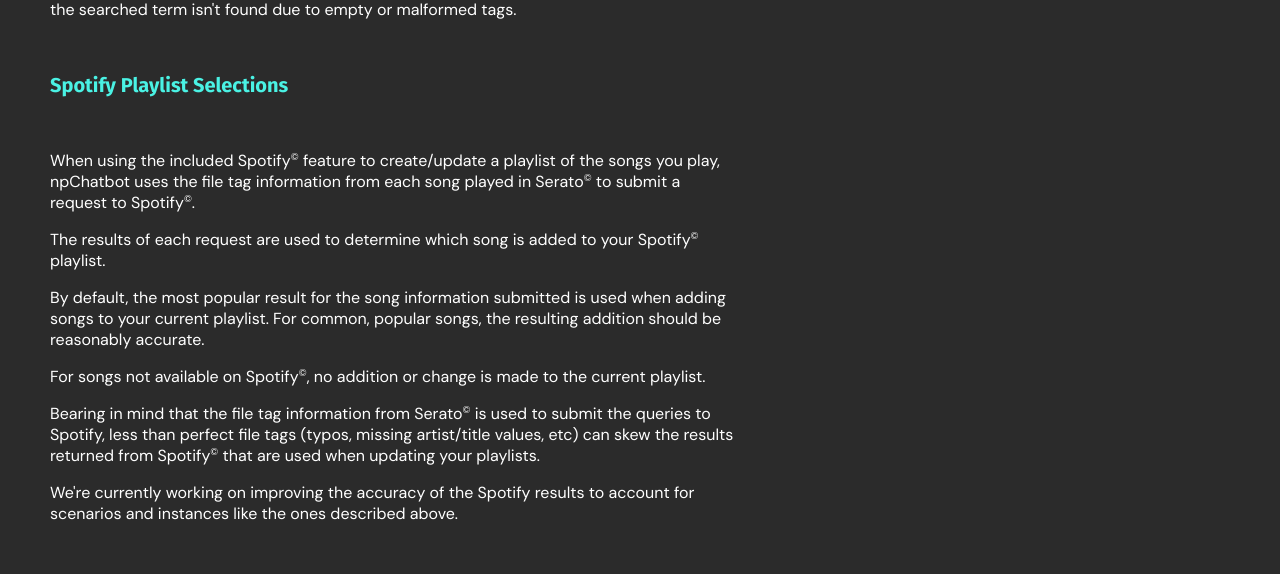
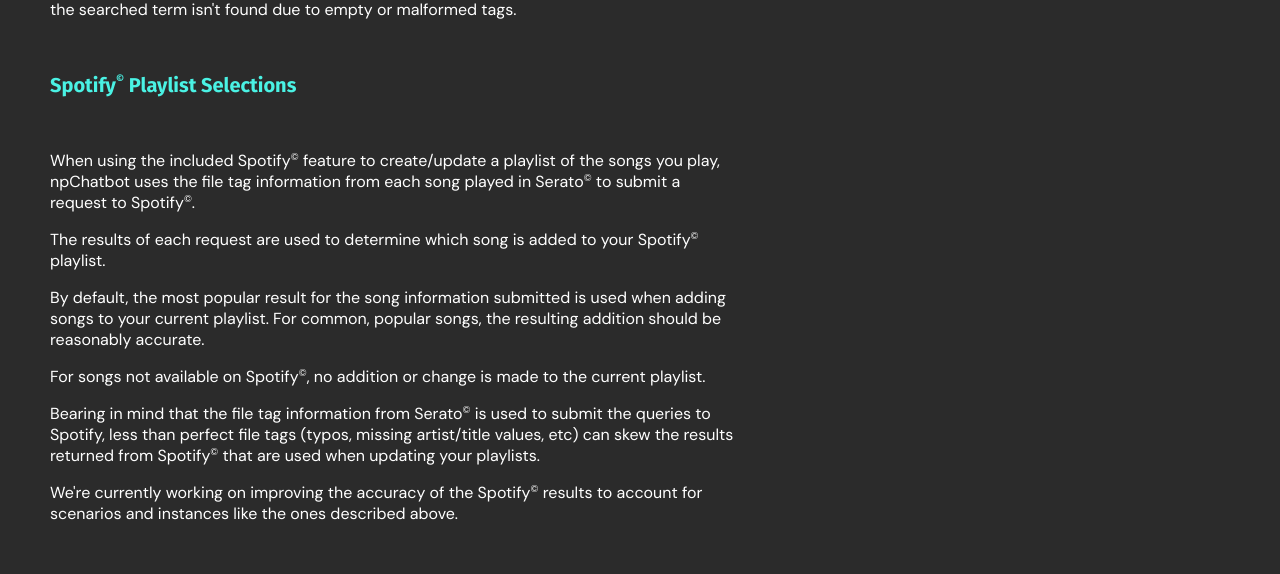
Before and after one commit to marcusmcb/np-chatbot-site, a React (Create React App) app: page /analysis in a window 1280 px wide. Shown: the part 1236-1810 px from the top of the page. Built offline with nearby package versions, Linux system fonts and the light colour scheme.

Commit message:
added copyright icons where missing

```diff
--- a/src/pages/analysis/AnalysisPage.tsx
+++ b/src/pages/analysis/AnalysisPage.tsx
@@ -80,7 +80,10 @@ const AnalysisPage = (): JSX.Element => {
 					</p>
 				</div>
 			</div>
-			<h2 className='analysis-page-subheader'>Spotify Playlist Selections</h2>
+			<h2 className='analysis-page-subheader'>
+				Spotify
+				<IconSpan /> Playlist Selections
+			</h2>
 			<div className='analysis-page-container'>
 				<div className='analysis-page-item'>
 					<p>
@@ -115,8 +118,8 @@ const AnalysisPage = (): JSX.Element => {
 					</p>
 					<p>
 						We're currently working on improving the accuracy of the Spotify
-						results to account for scenarios and instances like the ones
-						described above.
+						<IconSpan /> results to account for scenarios and instances like the
+						ones described above.
 					</p>
 				</div>
 			</div>
--- a/src/pages/features/FeaturesPage.tsx
+++ b/src/pages/features/FeaturesPage.tsx
@@ -227,7 +227,7 @@ const FeaturesPage = (): JSX.Element => {
 			<div className='features-page-container'>
 				<div className='features-page-feature'>
 					<h2 className='features-page-subheader'>
-						Playlist Summaries & Discord Sharing
+						Playlist Summaries & Discord<IconSpan/> Sharing
 					</h2>
 					<p>
 						With npChatbot's{' '}
--- a/src/pages/landing/LandingPage.tsx
+++ b/src/pages/landing/LandingPage.tsx
@@ -67,7 +67,7 @@ const LandingPage = (): JSX.Element => {
 			<div className='details-panel details-panel-bottom'>
 				<div className='details-panel-container'>
 					<div className='details-inset'>
-						<h3 className='details-header'>Spotify Playlist Creation + Discord Integration</h3>
+						<h3 className='details-header'>Spotify<IconSpan/> Playlist Creation + Discord<IconSpan/> Integration</h3>
 						<p>
 							Linking your Spotify
 							<IconSpan /> account with npChatbot gives you the ability to
```
